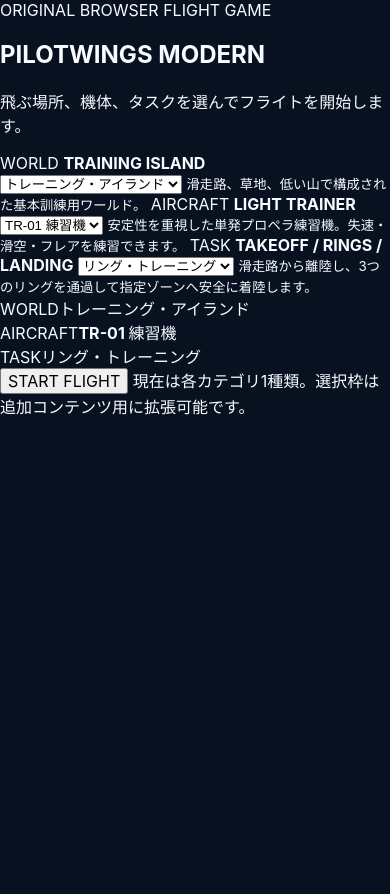
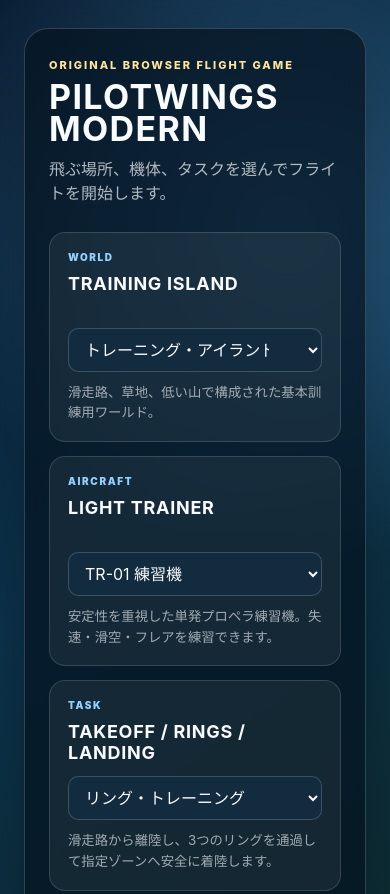
Before and after one commit to InSuns21/pilotwings-modern, a website built with Vite: page index.html in a window 390 px wide. Shown: the top 894 px of the page. Before the commit the page ends 844 px from the top, so only its background shows below. Built offline with nearby package versions, Linux system fonts and the light colour scheme.

Commit message:
style: add responsive start screen and loadout UI

```diff
--- a/src/style/main.css
+++ b/src/style/main.css
@@ -516,3 +516,199 @@ button {
     box-shadow: 0 0 18px rgb(255 126 69 / 28%);
   }
 }
+
+
+.start-screen {
+  min-height: 100%;
+  display: grid;
+  place-items: center;
+  padding:
+    max(28px, env(safe-area-inset-top))
+    max(24px, env(safe-area-inset-right))
+    max(28px, env(safe-area-inset-bottom))
+    max(24px, env(safe-area-inset-left));
+  overflow: auto;
+  background:
+    radial-gradient(circle at 72% 18%, rgb(91 169 226 / 38%), transparent 34%),
+    linear-gradient(145deg, #0b2036 0%, #0c3550 42%, #102b28 100%);
+}
+
+.start-panel {
+  width: min(980px, 100%);
+  padding: clamp(24px, 4vw, 48px);
+  border: 1px solid rgb(255 255 255 / 18%);
+  border-radius: 24px;
+  background: rgb(5 18 31 / 72%);
+  box-shadow: 0 30px 90px rgb(0 0 0 / 34%);
+  backdrop-filter: blur(16px);
+}
+
+.start-brand {
+  margin-bottom: 28px;
+}
+
+.start-kicker {
+  color: #ffe49a;
+  font-size: 11px;
+  font-weight: 800;
+  letter-spacing: 0.18em;
+}
+
+.start-brand h1 {
+  margin: 8px 0 10px;
+  font-size: clamp(34px, 7vw, 72px);
+  line-height: 0.95;
+  letter-spacing: 0.04em;
+}
+
+.start-brand p {
+  margin: 0;
+  color: rgb(248 251 255 / 70%);
+}
+
+.flight-select-grid {
+  display: grid;
+  grid-template-columns: repeat(3, minmax(0, 1fr));
+  gap: 14px;
+}
+
+.flight-select-card {
+  display: grid;
+  gap: 10px;
+  min-height: 190px;
+  padding: 18px;
+  border: 1px solid rgb(255 255 255 / 14%);
+  border-radius: 16px;
+  background: rgb(255 255 255 / 6%);
+}
+
+.flight-select-label {
+  color: #93cfff;
+  font-size: 10px;
+  font-weight: 900;
+  letter-spacing: 0.16em;
+}
+
+.flight-select-card strong {
+  min-height: 2.5em;
+  font-size: 18px;
+  letter-spacing: 0.04em;
+}
+
+.flight-select-card select {
+  width: 100%;
+  padding: 10px 36px 10px 12px;
+  border: 1px solid rgb(255 255 255 / 18%);
+  border-radius: 10px;
+  color: #f8fbff;
+  background: #122b3f;
+  font: inherit;
+}
+
+.flight-select-card small {
+  color: rgb(248 251 255 / 62%);
+  line-height: 1.55;
+}
+
+.start-summary {
+  display: grid;
+  grid-template-columns: repeat(3, minmax(0, 1fr));
+  gap: 8px;
+  margin-top: 18px;
+  padding: 12px;
+  border-radius: 12px;
+  background: rgb(0 0 0 / 18%);
+}
+
+.start-summary div {
+  display: grid;
+  gap: 3px;
+}
+
+.start-summary span {
+  color: rgb(248 251 255 / 48%);
+  font-size: 9px;
+  letter-spacing: 0.14em;
+}
+
+.start-summary strong {
+  font-size: 12px;
+}
+
+.start-actions {
+  display: flex;
+  align-items: center;
+  gap: 18px;
+  margin-top: 22px;
+}
+
+.start-button {
+  min-width: 190px;
+  padding: 13px 22px;
+  border: 1px solid rgb(255 255 255 / 28%);
+  border-radius: 12px;
+  color: #102035;
+  background: #ffe49a;
+  font-weight: 900;
+  letter-spacing: 0.08em;
+  cursor: pointer;
+}
+
+.start-button:disabled {
+  opacity: 0.6;
+  cursor: progress;
+}
+
+.start-note {
+  color: rgb(248 251 255 / 52%);
+  font-size: 11px;
+}
+
+.session-loadout {
+  display: flex;
+  flex-wrap: wrap;
+  gap: 6px 12px;
+}
+
+.session-loadout span {
+  font-size: 9px;
+  letter-spacing: 0.08em;
+}
+
+.session-loadout b {
+  color: #fff;
+  letter-spacing: 0;
+}
+
+.hud-actions,
+.game-over-actions {
+  display: flex;
+  flex-wrap: wrap;
+  gap: 8px;
+}
+
+@media (max-width: 760px) {
+  .flight-select-grid,
+  .start-summary {
+    grid-template-columns: 1fr;
+  }
+
+  .flight-select-card {
+    min-height: 0;
+  }
+
+  .start-actions {
+    align-items: stretch;
+    flex-direction: column;
+  }
+
+  .start-button {
+    width: 100%;
+  }
+}
+
+@media (any-pointer: coarse) and (orientation: landscape) and (max-height: 700px) {
+  .session-loadout {
+    display: none;
+  }
+}
```
